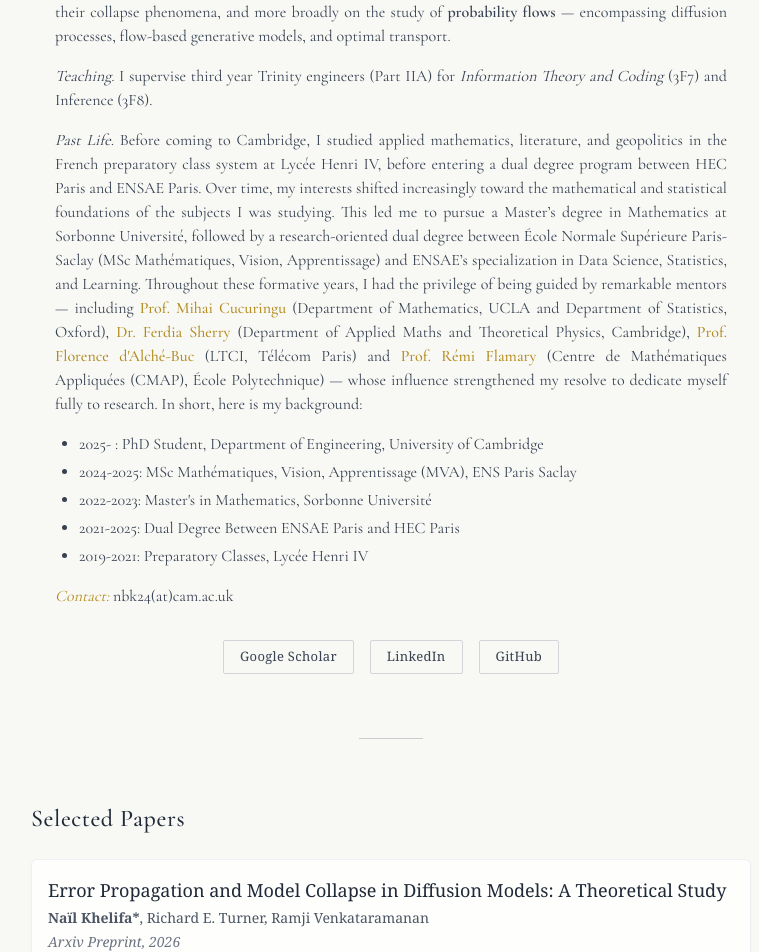
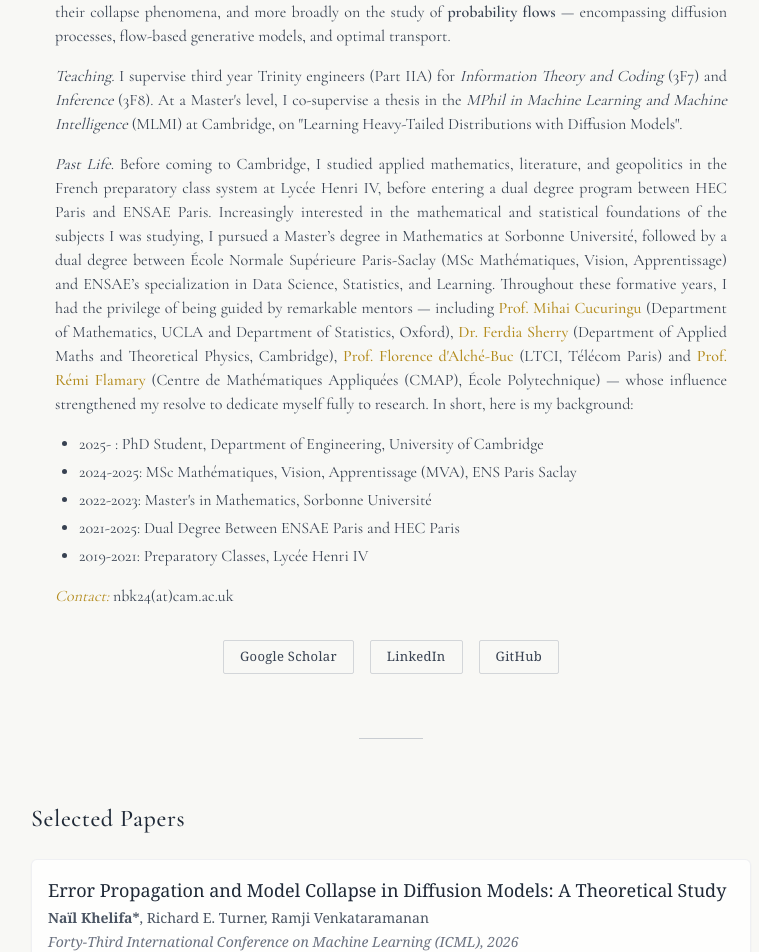
Before and after one commit to NailKhelifa/NailKhelifa.github.io, a React (Vite) app: page / in a window 1280 px wide. Shown: the part 560-1512 px from the top of the page, without its empty margins (249-1008 px from the left). Built offline with nearby package versions, Linux system fonts and the light colour scheme.

Commit message:
adding 1st icml - MLMI - correcting inference

```diff
--- a/src/App.jsx
+++ b/src/App.jsx
@@ -55,12 +55,11 @@ const INTRO_PARAS = [
     of <strong>probability flows</strong> — encompassing diffusion processes, flow-based generative models, and optimal transport.
   </>,
   <>
-    <em>Teaching.</em> I supervise third year Trinity engineers (Part IIA) for <em>Information Theory and Coding</em> (3F7) and Inference (3F8).
+    <em>Teaching.</em> I supervise third year Trinity engineers (Part IIA) for <em>Information Theory and Coding</em> (3F7) and <em>Inference</em> (3F8). At a Master's level, I co-supervise a thesis in the <em>MPhil in Machine Learning and Machine Intelligence </em> (MLMI) at Cambridge, on "Learning Heavy-Tailed Distributions with Diffusion Models".
   </>,
   <>
     <em>Past Life.</em> Before coming to Cambridge, I studied applied mathematics, literature, and geopolitics in the French preparatory class system at Lycée Henri IV,
-    before entering a dual degree program between HEC Paris and ENSAE Paris. Over time, my interests shifted increasingly toward the mathematical and statistical foundations
-    of the subjects I was studying. This led me to pursue a Master’s degree in Mathematics at Sorbonne Université, followed by a research-oriented dual degree between École Normale
+    before entering a dual degree program between HEC Paris and ENSAE Paris. Increasingly interested in the mathematical and statistical foundations of the subjects I was studying, I pursued a Master’s degree in Mathematics at Sorbonne Université, followed by a dual degree between École Normale
     Supérieure Paris-Saclay (MSc Mathématiques, Vision, Apprentissage) and ENSAE’s specialization in Data Science, Statistics, and Learning.
     Throughout these formative years, I had the privilege of being guided by remarkable mentors — including <a href="https://www.math.ucla.edu/~mihai/" target="_blank" rel="noopener noreferrer" className={linkStyle}>Prof. Mihai Cucuringu </a>
     (Department of Mathematics, UCLA and Department of Statistics, Oxford), <a href="https://ferdiasherry.com" target="_blank" rel="noopener noreferrer" className={linkStyle}>Dr. Ferdia Sherry</a> (Department of Applied Maths and Theoretical Physics, Cambridge), <a href="https://perso.telecom-paristech.fr/fdalche/" target="_blank" rel="noopener noreferrer" className={linkStyle}>Prof. Florence d'Alché-Buc</a> (LTCI, Télécom Paris)
@@ -84,7 +83,7 @@ const PAPERS = [
     id: "khelifa2026modelcollapse",
     title: "Error Propagation and Model Collapse in Diffusion Models: A Theoretical Study",
     authors: "Naïl Khelifa, Richard E. Turner, Ramji Venkataramanan",
-    venue: "Arxiv Preprint, 2026",
+    venue: "Forty-Third International Conference on Machine Learning (ICML), 2026",
     link: "https://arxiv.org/abs/2602.16601",
   },
   {
```
